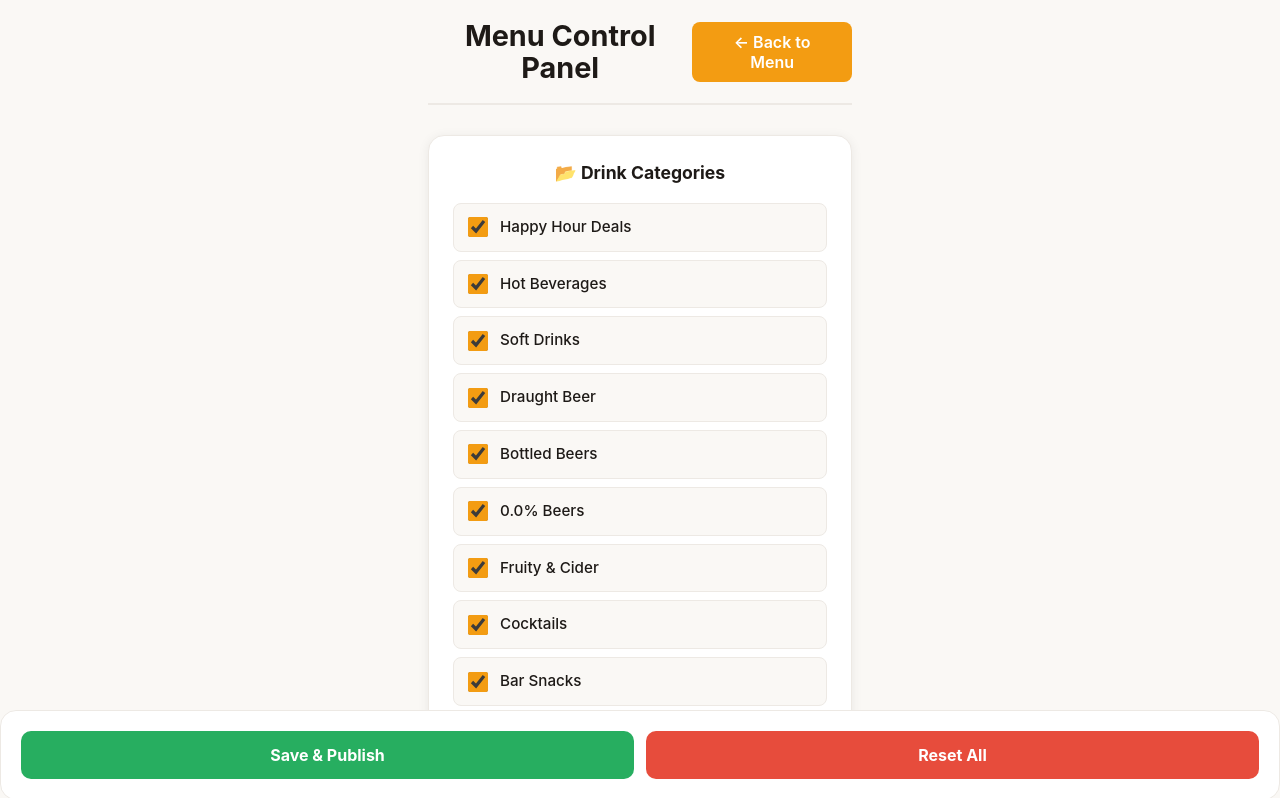
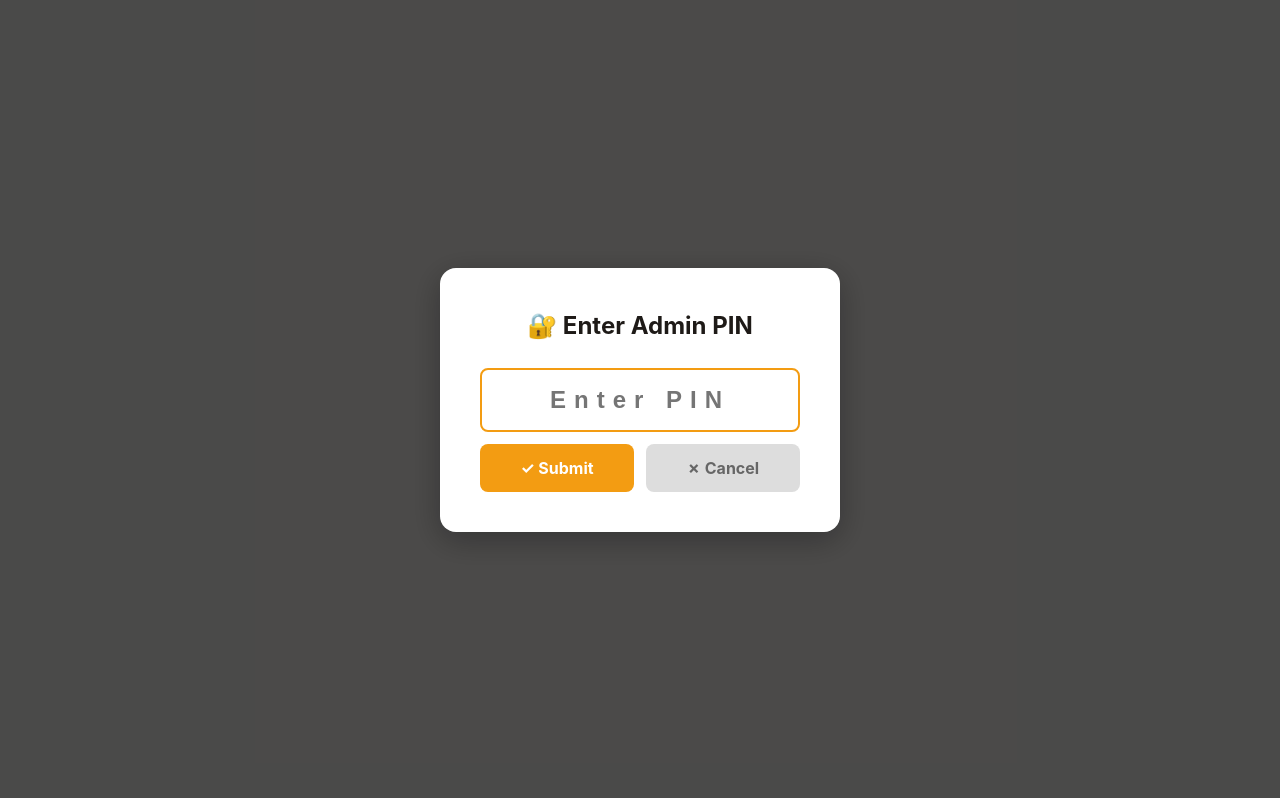
Before and after one commit to y1wei/uzo-menu, a Vue app: page /admin in a window 1280 px wide. Shown: the top 798 px of the page. Built offline with nearby package versions, Linux system fonts and the light colour scheme; no server answers; the database is empty.

Commit message:
Add admin pin access only

```diff
--- a/src/data/menu.js
+++ b/src/data/menu.js
@@ -14,8 +14,8 @@ export const restaurant = {
     6: { open: '12:00', close: '24:00', label: 'Sat' },
   },
   happyHour: {
-    start: ['00:00', '20:00'],
-    end: ['01:00', '21:59'],
+    start: ['15:00', '20:00'],
+    end: ['16:00', '21:00'],
     discount: '40%',
     //days: [0, 1, 3, 4, 5, 6] // 0 = Sunday, 6 = Saturday
   }
--- a/src/views/AdminPanel.vue
+++ b/src/views/AdminPanel.vue
@@ -1,5 +1,29 @@
 <template>
-  <div class="admin-panel">
+  <!-- PIN Modal -->
+  <div v-if="showPinModal" class="pin-modal-overlay" @click.self="goBack">
+    <div class="pin-modal">
+      <h2>🔐 Enter Admin PIN</h2>
+      <input
+        v-model="enteredPin"
+        type="password"
+        inputmode="numeric"
+        pattern="[0-9]*"
+        placeholder="Enter PIN"
+        class="pin-input"
+        @keyup.enter="checkPin"
+        autofocus
+      />
+      <div v-if="pinError" class="pin-error">❌ {{ pinError }}</div>
+      <div class="pin-actions">
+        <button @click="checkPin" class="pin-submit" :disabled="checking">
+          {{ checking ? '🔄 Checking...' : '✓ Submit' }}
+        </button>
+        <button @click="goBack" class="pin-cancel">✗ Cancel</button>
+      </div>
+    </div>
+  </div>
+
+  <div v-if="!showPinModal" class="admin-panel">
     <div class="admin-header">
       <h1>Menu Control Panel</h1>
       <button @click="goBack" class="back-btn">← Back to Menu</button>
@@ -75,6 +99,11 @@ import { doc, setDoc, getDoc } from 'firebase/firestore'
 import { db } from '../firebase'
 import { drinkCategories } from '../data/menu.js'
 
+const showPinModal = ref(true)
+const enteredPin = ref('')
+const pinError = ref('')
+const checking = ref(false)
+
 const settings = ref({
   hiddenCategories: [],
   hiddenItems: {}
@@ -83,8 +112,44 @@ const settings = ref({
 const saving = ref(false)
 const lastSaved = ref('')
 
+// Check PIN
+async function checkPin() {
+  if (!enteredPin.value) {
+    pinError.value = 'Please enter PIN'
+    return
+  }
+
+  checking.value = true
+  pinError.value = ''
+
+  try {
+    const docRef = doc(db, 'settings', 'admin')
+    const docSnap = await getDoc(docRef)
+
+    if (docSnap.exists()) {
+      const correctPin = docSnap.data().pin
+
+      if (enteredPin.value === correctPin) {
+        // PIN correct - hide modal and load settings
+        showPinModal.value = false
+        await loadSettings()
+      } else {
+        pinError.value = 'Incorrect PIN'
+        enteredPin.value = ''
+      }
+    } else {
+      pinError.value = 'Admin settings not found'
+    }
+  } catch (error) {
+    console.error('Error checking PIN:', error)
+    pinError.value = 'Error checking PIN'
+  } finally {
+    checking.value = false
+  }
+}
+
 // Load settings from Firebase
-onMounted(async () => {
+async function loadSettings() {
   try {
     const docRef = doc(db, 'settings', 'menu')
     const docSnap = await getDoc(docRef)
@@ -103,7 +168,8 @@ onMounted(async () => {
     console.error('Error loading settings:', error)
     alert('Error loading settings from server')
   }
-})
+}
+
 
 function toggleCategory(catId) {
   const index = settings.value.hiddenCategories.indexOf(catId)
@@ -184,6 +250,97 @@ function goBack() {
 </script>
 
 <style scoped>
+/* PIN Modal */
+.pin-modal-overlay {
+  position: fixed;
+  inset: 0;
+  background: rgba(0, 0, 0, 0.7);
+  display: flex;
+  align-items: center;
+  justify-content: center;
+  z-index: 9999;
+  padding: 20px;
+}
+
+.pin-modal {
+  background: var(--surface);
+  border-radius: 16px;
+  padding: 40px;
+  width: 100%;
+  max-width: 400px;
+  box-shadow: 0 8px 32px rgba(0, 0, 0, 0.3);
+}
+
+.pin-modal h2 {
+  text-align: center;
+  margin-bottom: 24px;
+  color: var(--text);
+  font-size: 1.5rem;
+}
+
+.pin-input {
+  width: 100%;
+  padding: 16px;
+  font-size: 1.5rem;
+  text-align: center;
+  border: 2px solid var(--border);
+  border-radius: 8px;
+  margin-bottom: 12px;
+  letter-spacing: 8px;
+  font-weight: 700;
+}
+
+.pin-input:focus {
+  outline: none;
+  border-color: var(--accent);
+}
+
+.pin-error {
+  background: #fee;
+  color: #c00;
+  padding: 12px;
+  border-radius: 8px;
+  text-align: center;
+  margin-bottom: 12px;
+  font-size: 0.9rem;
+}
+
+.pin-actions {
+  display: flex;
+  gap: 12px;
+}
+
+.pin-submit, .pin-cancel {
+  flex: 1;
+  padding: 14px;
+  border: none;
+  border-radius: 8px;
+  font-size: 1rem;
+  font-weight: 700;
+  cursor: pointer;
+  transition: opacity 0.2s;
+}
+
+.pin-submit {
+  background: var(--accent);
+  color: white;
+}
+
+.pin-submit:disabled {
+  opacity: 0.5;
+  cursor: not-allowed;
+}
+
+.pin-cancel {
+  background: #ddd;
+  color: #666;
+}
+
+.pin-submit:hover:not(:disabled),
+.pin-cancel:hover {
+  opacity: 0.9;
+}
+
 .admin-panel {
   max-width: 900px;
   margin: 0 auto;
```
